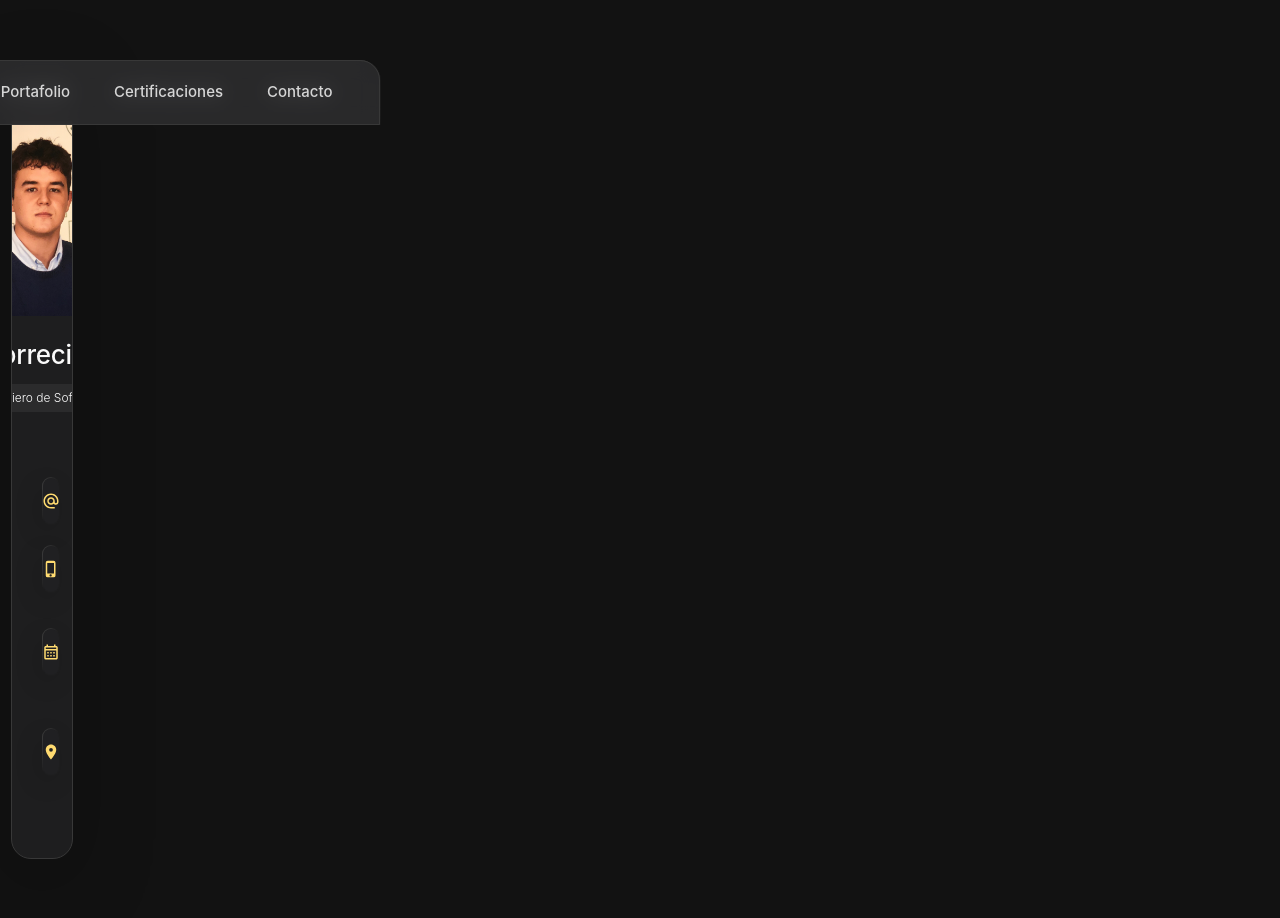
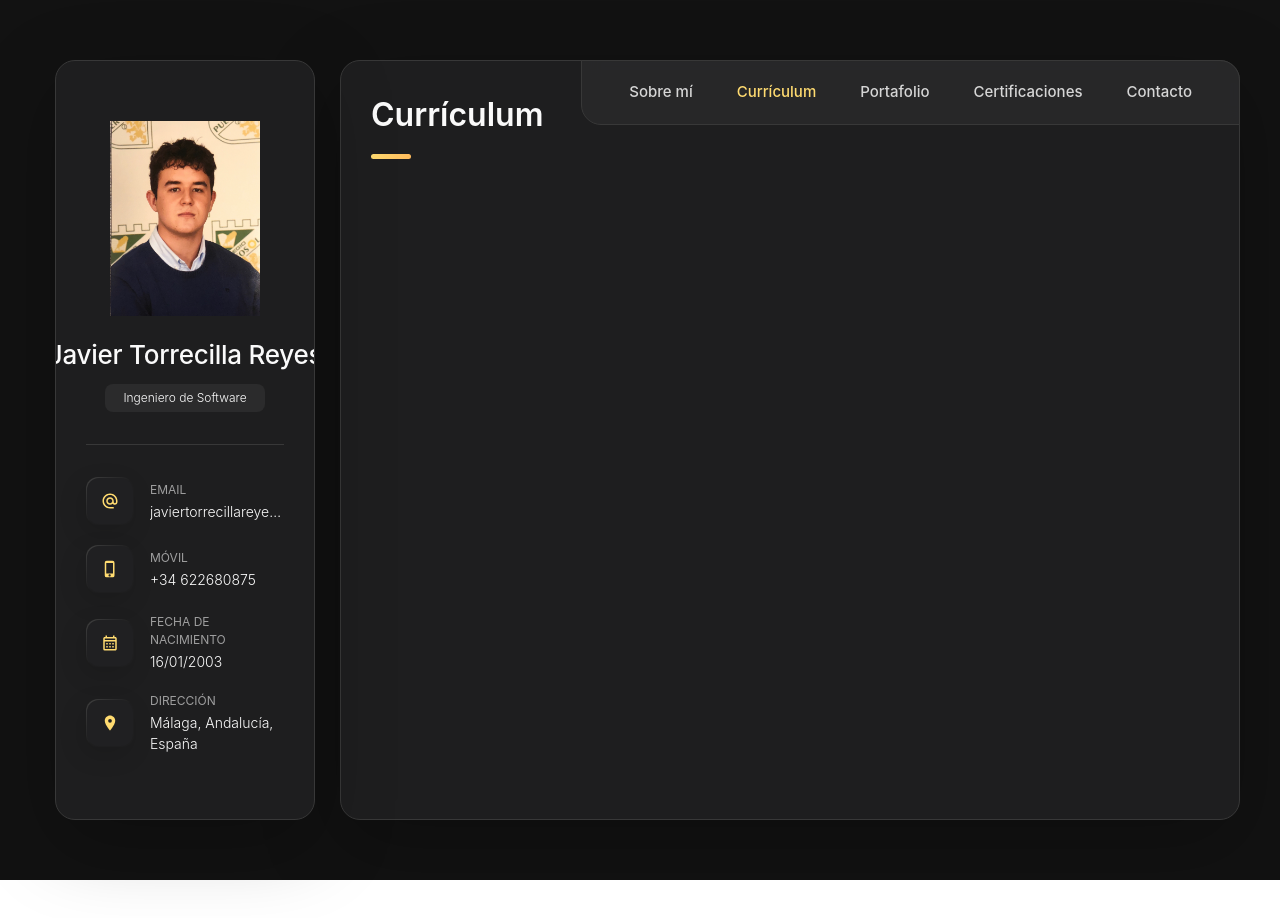
Before and after one commit to javiertorrecilla/personalPortfolio, a React (Vite) app: page /curriculum in a window 1280 px wide. After the commit the page ends 880 px from the top, so only its background shows below. Built offline with nearby package versions, Linux system fonts and the light colour scheme.

Commit message:
Update Resume

```diff
--- a/src/App.jsx
+++ b/src/App.jsx
@@ -7,6 +7,7 @@ import BackToTop from './components/BackToTop/BackToTop';
 import Sidebar from './components/Sidebar';
 import Navbar from './components/Navbar';
 import About from './components/About';
+import Resume from './components/Resume';
 
 export default function App() {
   return (
@@ -16,7 +17,7 @@ export default function App() {
         <Navbar />
         <Routes>
           <Route path="/" element={<About />} />
-          <Route path="/curriculum" element={<Prueba />} />
+          <Route path="/curriculum" element={<Resume />} />
         </Routes>
       </div>
     </main>
--- /dev/null
+++ b/src/components/Resume.jsx
@@ -0,0 +1,12 @@
+
+
+export default function Resume() {
+  return (
+    <article className="resume active" data-page="resume">
+      <header>
+        <h2 className="h2 article-title">Currículum</h2>
+      </header>
+
+    </article>
+  );
+}
--- a/src/styles.css
+++ b/src/styles.css
@@ -109,6 +109,9 @@
   --transition-1: 0.25s ease;
   --transition-2: 0.5s ease-in-out;
 
+  justify-content: center;
+  align-items: center;
+
 }
 
 
@@ -164,6 +167,13 @@ body { background: var(--smoky-black); }
 /*-----------------------------------*\
   #REUSED STYLE
 \*-----------------------------------*/
+
+#root {
+  width: 100%;
+  max-width: 1280px;
+  display: flex;
+  justify-content: center;
+}
 
 .sidebar,
 article {
@@ -303,9 +313,10 @@ article.active {
 \*-----------------------------------*/
 
 main {
-  margin: 15px 12px;
-  margin-bottom: 75px;
+  margin: 15px auto 75px auto;
   min-width: 259px;
+  max-width: 1200px;
+  width: 100%;
 }
 
 
@@ -593,6 +604,15 @@ main {
   background: var(--bg-gradient-onyx);
   border-radius: 14px;
   box-shadow: var(--shadow-1);
+  overflow: hidden;
+}
+
+.testimonials-avatar-box img {
+  width: auto;
+  height: 100%;
+  max-width: 100%;
+  object-fit: contain;
+  display: block;
 }
 
 .testimonials-item-title { margin-bottom: 7px; }
@@ -831,43 +851,6 @@ main {
   line-height: 1.6;
 }
 
-
-/**
- * skills
- */
-
-.skills-title { margin-bottom: 20px; }
-
-.skills-list { padding: 20px; }
-
-
-.skills-item:not(:last-child) { margin-bottom: 15px; }
-
-.skill .title-wrapper {
-  display: flex;
-  align-items: center;
-  gap: 5px;
-  margin-bottom: 8px;
-}
-
-.skill .title-wrapper data {
-  color: var(--light-gray);
-  font-size: var(--fs-7);
-  font-weight: var(--fw-300);
-}
-
-.skill-progress-bg {
-  background: var(--jet);
-  width: 100%;
-  height: 8px;
-  border-radius: 10px;
-}
-
-.skill-progress-fill {
-  background: var(--text-gradient-yellow);
-  height: 100%;
-  border-radius: inherit;
-}
 
 
 
@@ -1500,8 +1483,6 @@ textarea.form-input::-webkit-resizer { display: none; }
     left: -43px;
   }
 
-  .skills-item:not(:last-child) { margin-bottom: 25px; }
-
 
 
   /**
```
